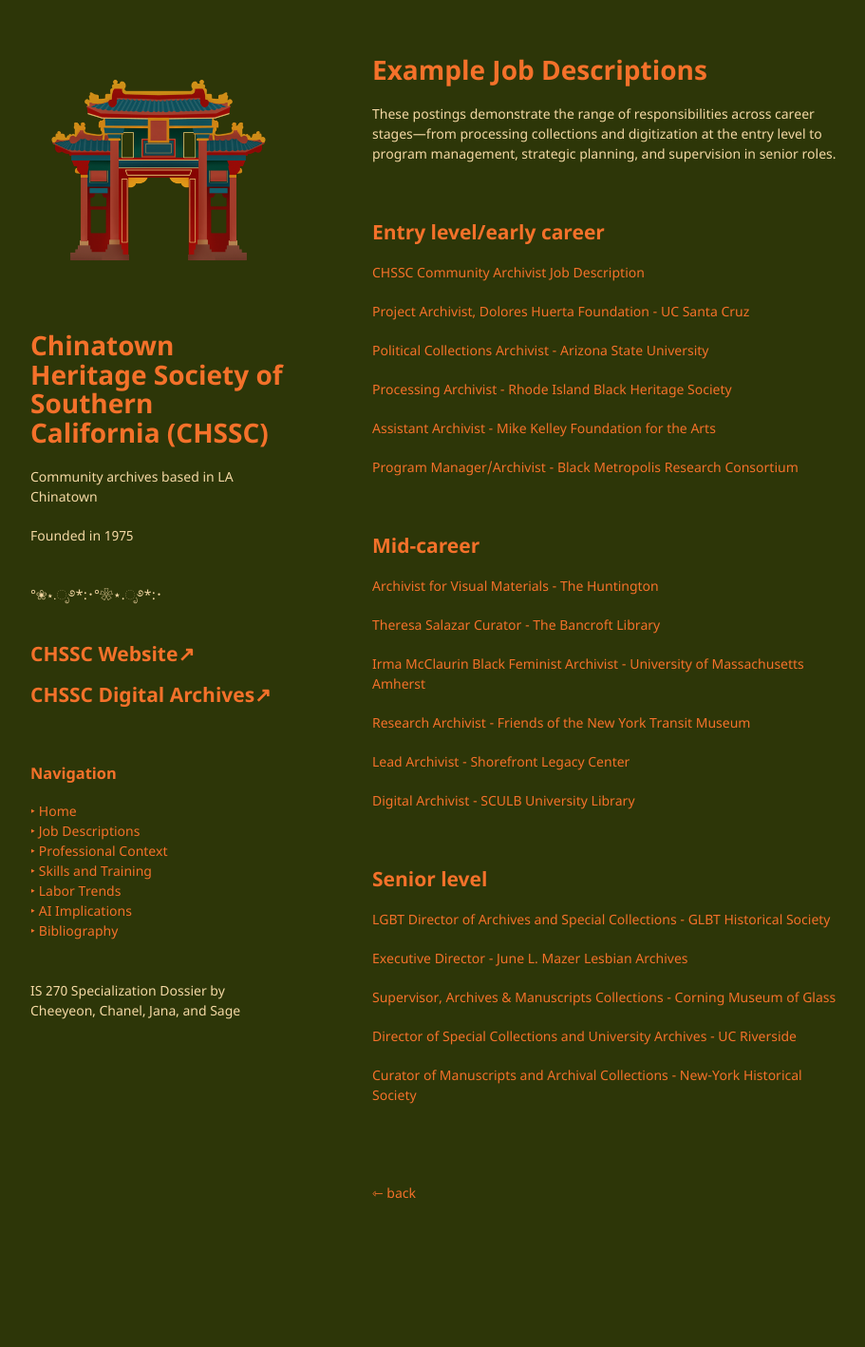
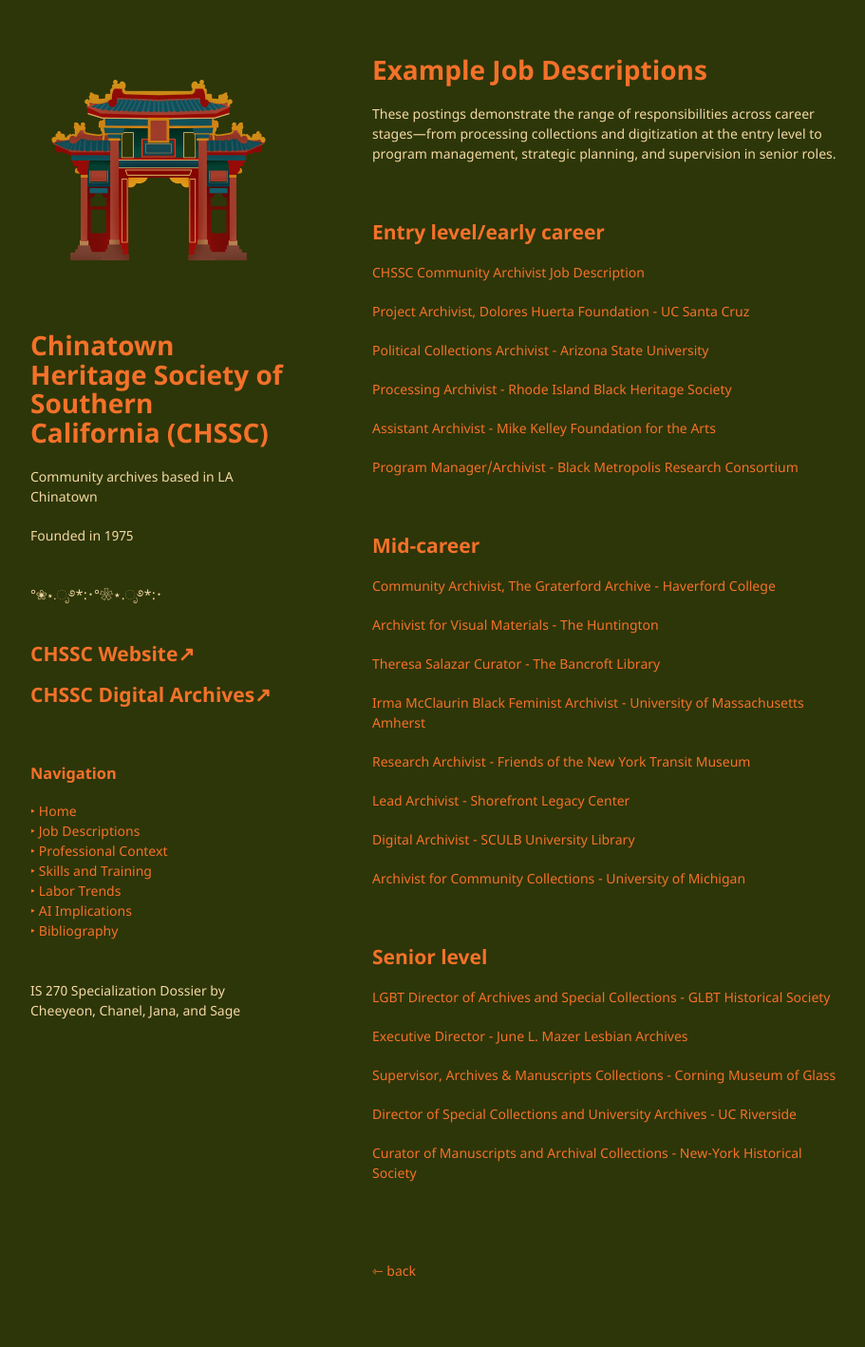
Before and after one commit to chaanelly/IS270-CHSSC, a Jekyll site: the page built from pages/community-archivist.md, in a window 1280 px wide. Shown: the whole page at 95% size, without its empty margins (178-1089 px from the left). Built offline with Jekyll 4.4.1, drawn with Linux system fonts in a browser that asks for light colours; our own code applies the rules of GitHub Pages for plain Markdown files; before the commit the page ends 1336 px from its top, so only the background shows below that.

Commit message:
Update community-archivist.md

```diff
--- a/pages/community-archivist.md
+++ b/pages/community-archivist.md
@@ -22,6 +22,8 @@ These postings demonstrate the range of responsibilities across career stages—
 
 <h2>Mid-career</h2>
 
+[Community Archivist, The Graterford Archive - Haverford College](https://turtledurdle.github.io/IS270-CHSSC/community-archivist-graterford.pdf)
+
 [Archivist for Visual Materials - The Huntington](https://turtledurdle.github.io/IS270-CHSSC/Archivist-for-Visual-Materials-Huntington.pdf)
 
 [Theresa Salazar Curator - The Bancroft Library](https://turtledurdle.github.io/IS270-CHSSC/Theresa-Salazar-Curator-Bancroft.pdf)
@@ -33,6 +35,8 @@ These postings demonstrate the range of responsibilities across career stages—
 [Lead Archivist - Shorefront Legacy Center](https://turtledurdle.github.io/IS270-CHSSC/lead-archivist-shorefront.pdf)
 
 [Digital Archivist - SCULB University Library](https://turtledurdle.github.io/IS270-CHSSC/digital-archivist-csulb.pdf)
+
+[Archivist for Community Collections - University of Michigan](https://turtledurdle.github.io/IS270-CHSSC/archivist-community-collections-michigan.pdf)
 
 <br>
 
```
